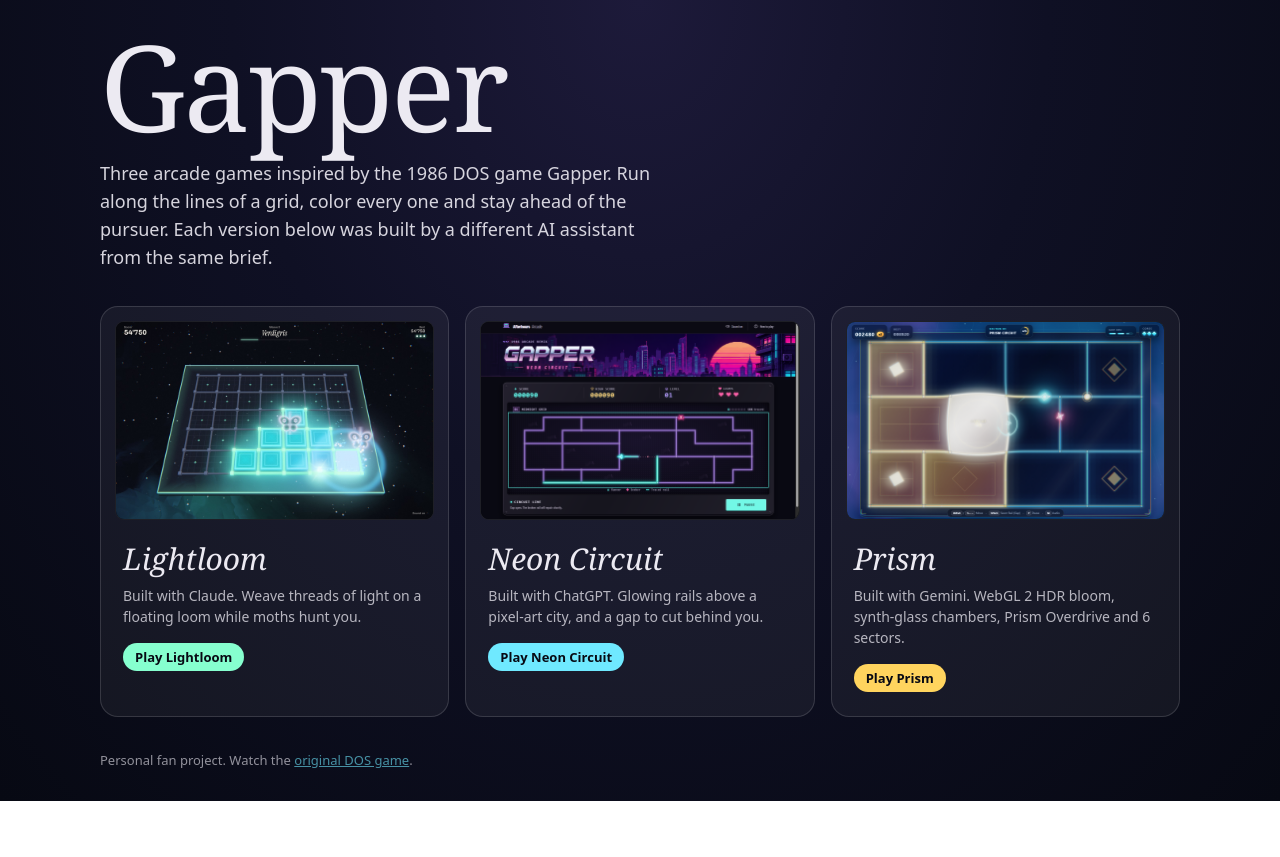
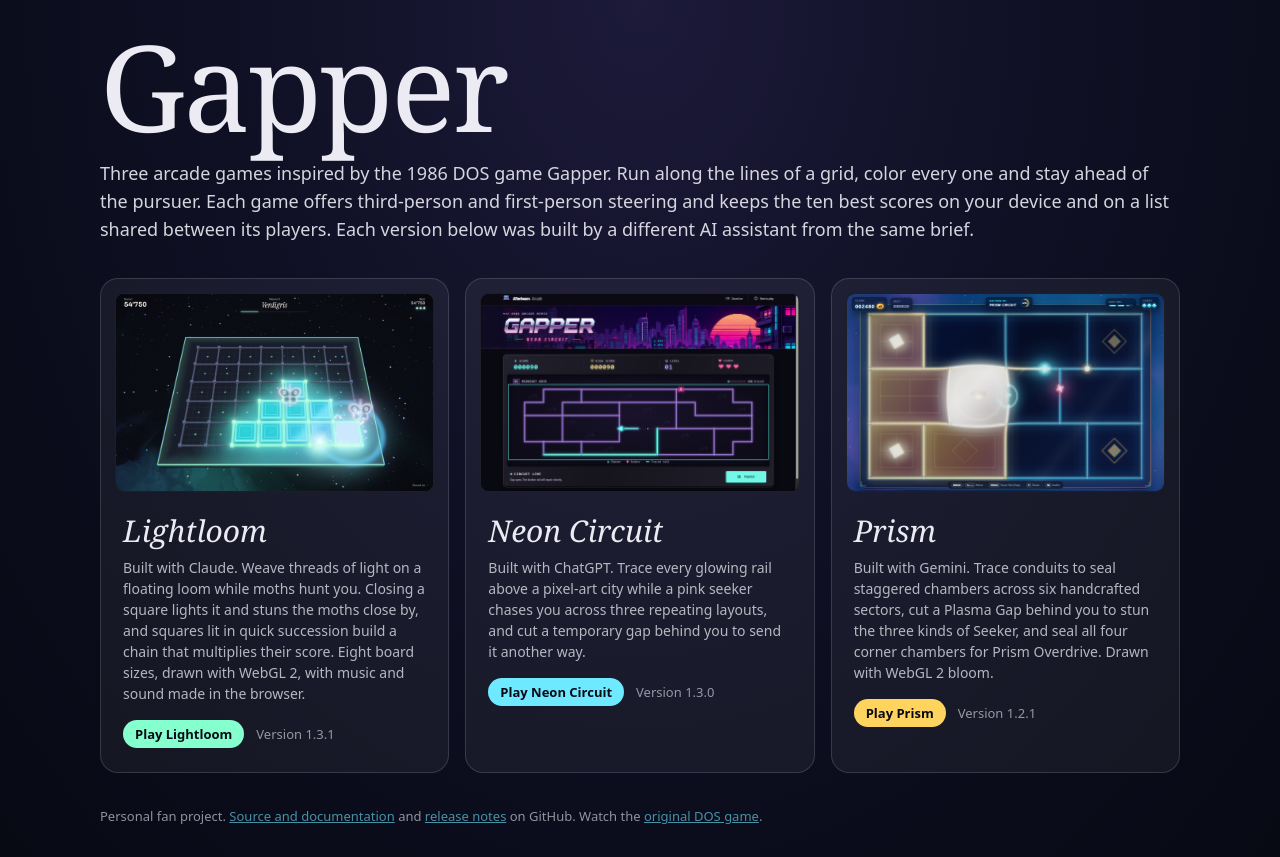
Before and after one commit to iago-swi/gapper, a plain HTML site: page index.html in a window 1280 px wide. Before the commit the page ends 801 px from the top, so only its background shows below. Drawn offline with Linux system fonts and the light colour scheme.

Commit message:
Landing page: current card texts, version numbers, links to source and release notes
- Introduction: steering choices and the two high-score lists; full page width
- Cards: texts brought in line with each game's README and changelog, and a
  dim "Version x.y.z" next to each Play button
- Footer: links to the repository and its Releases page

Documentation only: no version, tag or release.

```diff
--- a/index.html
+++ b/index.html
@@ -14,7 +14,7 @@
     background:radial-gradient(ellipse at 50% 0%,#1d1a3a 0%,#0f1024 45%,var(--ink) 100%)}
   main{width:100%;max-width:1080px}
   h1{font-family:Georgia,"Times New Roman",serif;font-weight:400;font-size:clamp(56px,12vw,120px);line-height:.9;margin:0 0 20px;letter-spacing:-.02em}
-  p.lede{max-width:580px;font-size:18px;line-height:1.55;margin:0 0 34px;opacity:.9}
+  p.lede{font-size:18px;line-height:1.55;margin:0 0 34px;opacity:.9}
   .grid{display:grid;grid-template-columns:repeat(auto-fit,minmax(240px,1fr));gap:16px}
   a.card{display:block;padding:14px 14px 24px;border-radius:18px;text-decoration:none;color:inherit;
     background:rgba(255,255,255,.05);border:1px solid rgba(255,255,255,.14);transition:transform .15s,background .15s,border-color .15s}
@@ -28,6 +28,7 @@
   .tag{display:inline-block;margin:16px 8px 0;padding:5px 12px;border-radius:99px;font-size:13px;font-weight:600;background:var(--cyan);color:var(--ink)}
   .claude .tag{background:var(--jade)}
   .gemini .tag{background:var(--gold)}
+  .ver{margin-left:4px;font-size:13px;opacity:.6}
   footer{margin-top:34px;font-size:13px;opacity:.6}
   footer a{color:var(--cyan)}
 </style>
@@ -35,22 +36,22 @@
 <body>
 <main>
   <h1>Gapper</h1>
-  <p class="lede">Three arcade games inspired by the 1986 DOS game Gapper. Run along the lines of a grid, color every one and stay ahead of the pursuer. Each version below was built by a different AI assistant from the same brief.</p>
+  <p class="lede">Three arcade games inspired by the 1986 DOS game Gapper. Run along the lines of a grid, color every one and stay ahead of the pursuer. Each game offers third-person and first-person steering and keeps the ten best scores on your device and on a list shared between its players. Each version below was built by a different AI assistant from the same brief.</p>
   <div class="grid">
     <a class="card claude" href="Claude/index.html">
       <img src="Claude/screenshot.jpg" width="800" height="500" alt="Lightloom in play: nine lit squares of blue-green glass on a loom floating in a nebula, the shuttle beside a freshly lit square and two moths stunned pale">
-      <h2>Lightloom</h2><p>Built with Claude. Weave threads of light on a floating loom while moths hunt you.</p><span class="tag">Play Lightloom</span>
+      <h2>Lightloom</h2><p>Built with Claude. Weave threads of light on a floating loom while moths hunt you. Closing a square lights it and stuns the moths close by, and squares lit in quick succession build a chain that multiplies their score. Eight board sizes, drawn with WebGL 2, with music and sound made in the browser.</p><span class="tag">Play Lightloom</span><span class="ver">Version 1.3.1</span>
     </a>
     <a class="card" href="ChatGPT/index.html">
       <img src="ChatGPT/screenshot.png" width="800" height="500" alt="Neon Circuit in play: cyan rails mark the runner’s route, violet rails remain to be traced, and a pink seeker approaches the open gap">
-      <h2>Neon Circuit</h2><p>Built with ChatGPT. Glowing rails above a pixel-art city, and a gap to cut behind you.</p><span class="tag">Play Neon Circuit</span>
+      <h2>Neon Circuit</h2><p>Built with ChatGPT. Trace every glowing rail above a pixel-art city while a pink seeker chases you across three repeating layouts, and cut a temporary gap behind you to send it another way.</p><span class="tag">Play Neon Circuit</span><span class="ver">Version 1.3.0</span>
     </a>
     <a class="card gemini" href="Gemini/index.html">
       <img src="Gemini/screenshot.png" width="800" height="500" alt="Prism in play: golden crystalline chambers illuminated on an obsidian monolith over a WebGL 2 nebula, with a shockwave ripple, crackling cyan Plasma Gap, and crimson Seeker">
-      <h2>Prism</h2><p>Built with Gemini. WebGL 2 HDR bloom, synth-glass chambers, Prism Overdrive and 6 sectors.</p><span class="tag">Play Prism</span>
+      <h2>Prism</h2><p>Built with Gemini. Trace conduits to seal staggered chambers across six handcrafted sectors, cut a Plasma Gap behind you to stun the three kinds of Seeker, and seal all four corner chambers for Prism Overdrive. Drawn with WebGL 2 bloom.</p><span class="tag">Play Prism</span><span class="ver">Version 1.2.1</span>
     </a>
   </div>
-  <footer>Personal fan project. Watch the <a href="https://www.youtube.com/watch?v=hsFy7OdexQw&amp;t=20s">original DOS game</a>.</footer>
+  <footer>Personal fan project. <a href="https://github.com/iago-swi/gapper">Source and documentation</a> and <a href="https://github.com/iago-swi/gapper/releases">release notes</a> on GitHub. Watch the <a href="https://www.youtube.com/watch?v=hsFy7OdexQw&amp;t=20s">original DOS game</a>.</footer>
 </main>
 </body>
 </html>
```
